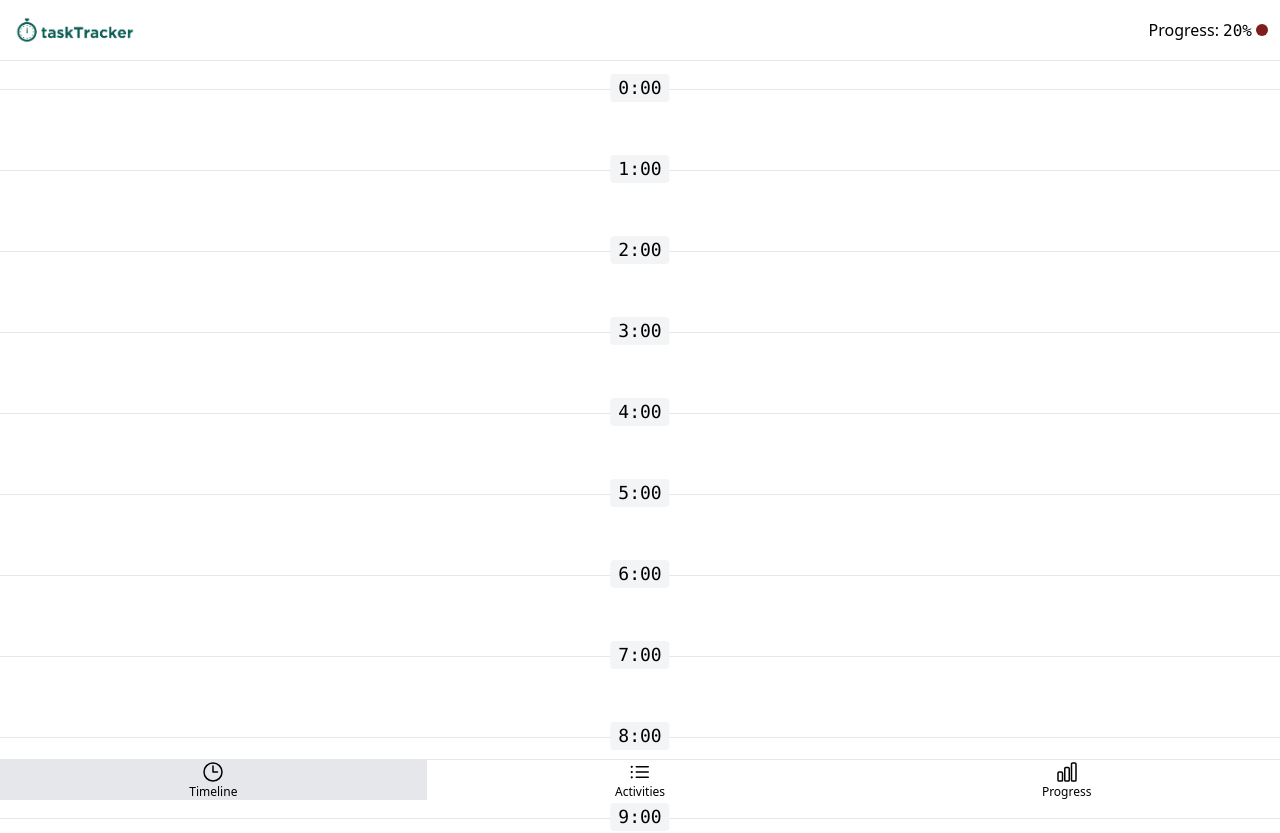
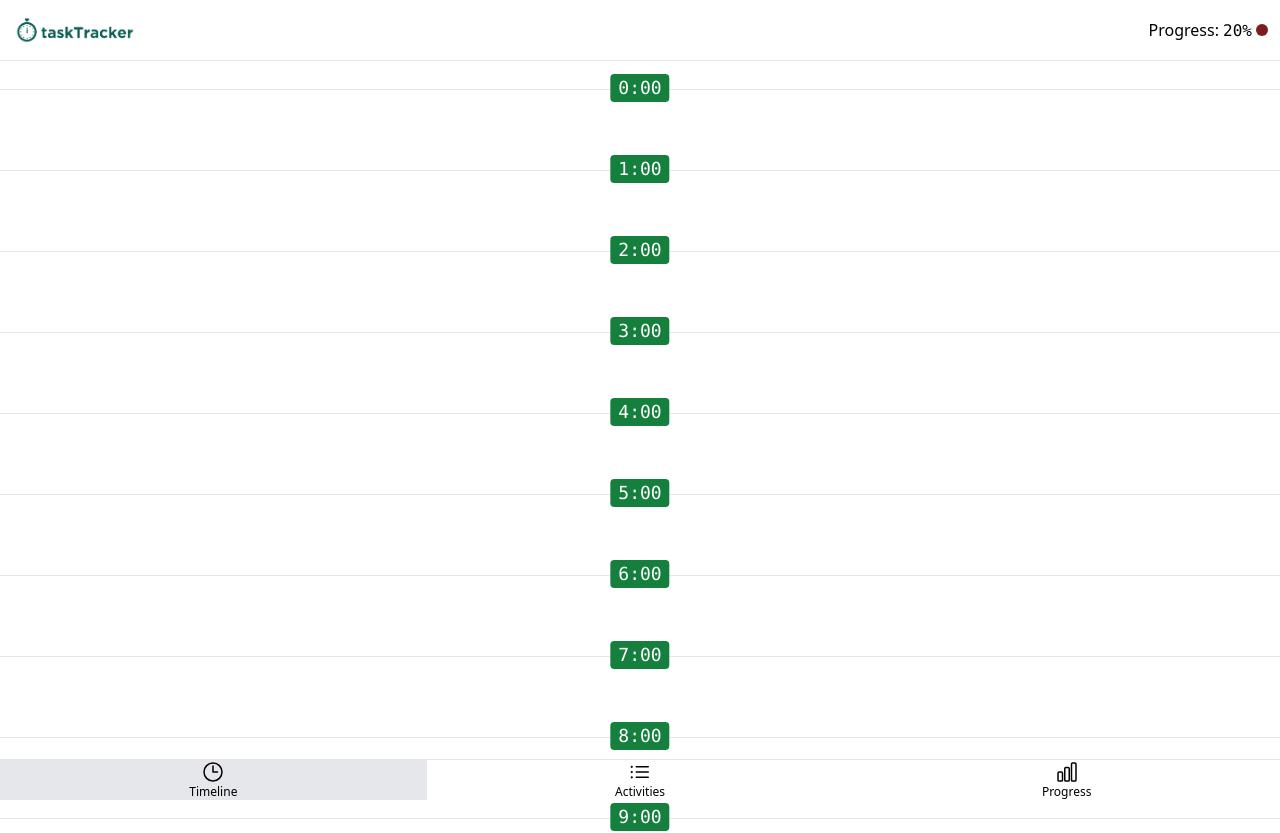
Before and after one commit to puffluv/TaskTracker, a Vue app: page /#timeline in a window 1280 px wide. Shown: the top 833 px of the page. Built offline with nearby package versions, Linux system fonts and the light colour scheme.

Commit message:
Add TimelineItem component - Making it a separate component

```diff
--- /dev/null
+++ b/src/components/TimelineItem.vue
@@ -0,0 +1,15 @@
+<script setup>
+const props = defineProps(['timelineItem'])
+
+const hourLinkClasses = [
+  'absolute -top-4 left-1/2 -translate-x-1/2 rounded  px-2 font-mono text-lg',
+  props.timelineItem.hour === new Date().getHours()
+    ? 'bg-green-900 text-white font-black'
+    : 'bg-green-700 text-white',
+]
+</script>
+<template>
+  <li class="relative flex flex-col gap-2 border-t border-gray-200 py-10 px-4">
+    <a href="#" v-bind:class="hourLinkClasses">{{ timelineItem.hour }}:00</a>
+  </li>
+</template>
--- a/src/pages/TheTimeline.vue
+++ b/src/pages/TheTimeline.vue
@@ -1,21 +1,16 @@
 <script setup>
+import TimeLineItem from '@/components/TimeLineItem.vue'
 import { generateTimelineItems } from '@/functions'
 const timelineItems = generateTimelineItems()
 </script>
 <template>
   <div class="mt-7">
     <ul>
-      <li
-        v-for="{ hour } in timelineItems"
-        :key="hour"
-        class="relative flex flex-col gap-2 border-t border-gray-200 py-10 px-4"
-      >
-        <a
-          href="#"
-          class="absolute -top-4 left-1/2 -translate-x-1/2 rounded bg-gray-100 px-2 font-mono text-lg text-gray"
-          >{{ hour }}:00</a
-        >
-      </li>
+      <TimeLineItem
+        v-for="timelineItem in timelineItems"
+        :key="timelineItem.hour"
+        :timeline-item="timelineItem"
+      />
     </ul>
   </div>
 </template>
```
